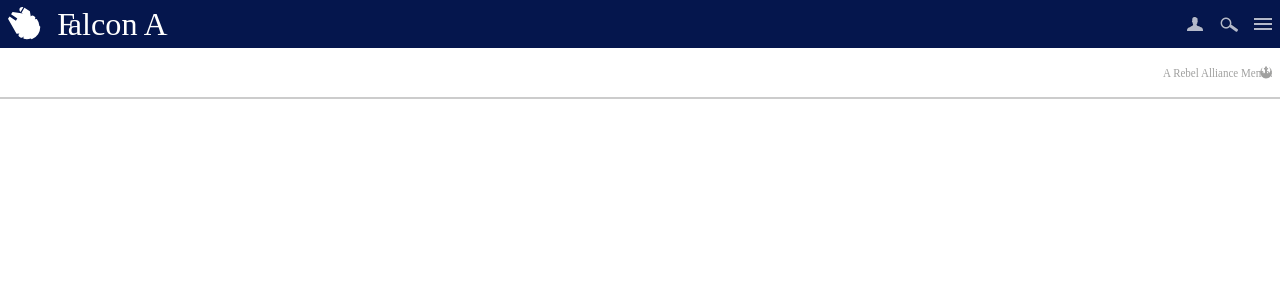
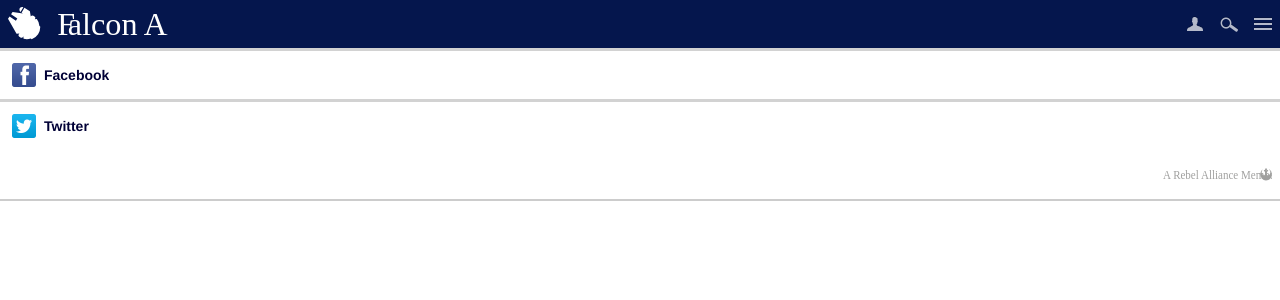
Before and after one commit to Matze739/one-team-excercise, a Vue app: page / in a window 1280 px wide. Shown: the top 300 px of the page. Built offline with nearby package versions, Linux system fonts and the light colour scheme.

Commit message:
Added Social Media Linklist to show multiple elements

```diff
--- /dev/null
+++ b/src/components/social-media-link-list/social-media-link-list.vue
@@ -0,0 +1,37 @@
+<template>
+  <div
+    class="social-media">
+      <social-media-link
+        v-for="(socialMediaLink, index) in socialMediaLinks"
+        :key="index"
+        :linkTarget="socialMediaLink.linkTarget"
+        :linkText="socialMediaLink.linkText"
+        :iconName="socialMediaLink.iconName"/>
+  </div>
+</template>
+
+<script>
+import SocialMediaLink from '@/components/social-media-link/social-media-link.vue'
+export default {
+  name: 'social-media-link-list',
+  data() {
+    return {
+      socialMediaLinks: [
+        {
+          linkTarget: 'https://m.facebook.com/lufthansa',
+          linkText: 'Facebook',
+          iconName: 'facebook'
+        },
+        {
+          linkTarget: 'https://mobile.twitter.com/Lufthansa_DE',
+          linkText: 'Twitter',
+          iconName: 'twitter'
+        }
+      ]
+    }
+  },
+  components: {
+    SocialMediaLink
+  }
+}
+</script>
--- a/src/components/social-media-link/social-media-link.vue
+++ b/src/components/social-media-link/social-media-link.vue
@@ -37,7 +37,7 @@ export default {
   @include rem(padding, 12px);
 
   &__link {
-    display: flex;
+    display: inline-flex;
     align-items: center;
     font-weight: bold;
     text-decoration: none;
--- a/src/views/Home.vue
+++ b/src/views/Home.vue
@@ -1,18 +1,21 @@
 <template>
   <div class="home">
     <Header/>
+    <social-media-link-list/>
     <brand-identifier/>
   </div>
 </template>
 
 <script>
 import Header from '@/components/Header.vue'
+import SocialMediaLinkList from '@/components/social-media-link-list/social-media-link-list.vue'
 import BrandIdentifier from '@/components/brand-identifier/brand-identifier.vue'
 
 export default {
   name: 'home',
   components: {
     Header,
+    SocialMediaLinkList,
     BrandIdentifier
   }
 }
```
